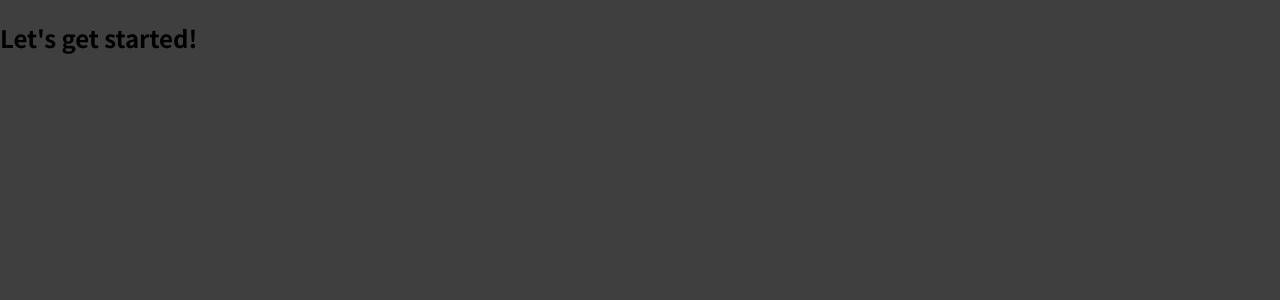
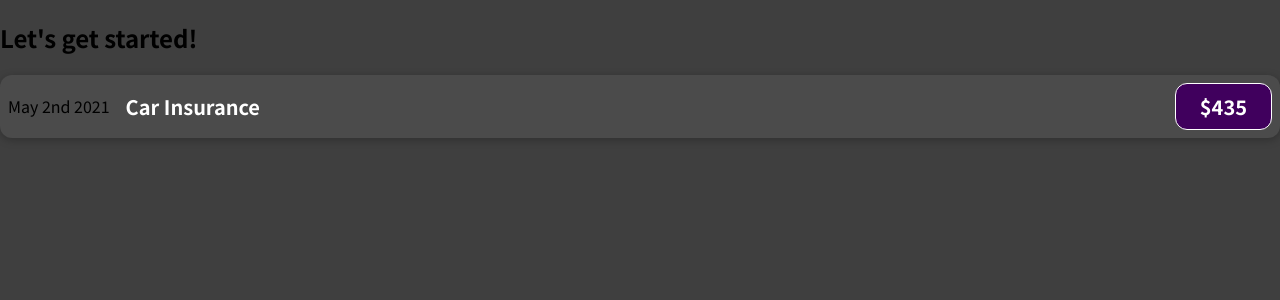
Before and after one commit to ahmedbecirevic/expenses-react-app, a JavaScript app: page / in a window 1280 px wide. Shown: the top 300 px of the page. Built offline with nearby package versions, Linux system fonts and the light colour scheme.

Commit message:
add item component, styling

```diff
--- a/src/App.js
+++ b/src/App.js
@@ -1,7 +1,10 @@
+import ExpenseItem from "./components/ExpenseItem";
+
 function App() {
   return (
     <div>
       <h2>Let's get started!</h2>
+      <ExpenseItem />
     </div>
   );
 }
--- /dev/null
+++ b/src/components/ExpenseItem.css
@@ -0,0 +1,56 @@
+.expense-item {
+  display: flex;
+  justify-content: space-between;
+  align-items: center;
+  box-shadow: 0 2px 8px rgba(0, 0, 0, 0.25);
+  padding: 0.5rem;
+  margin: 1rem 0;
+  border-radius: 12px;
+  background-color: #4b4b4b;
+}
+
+.expense-item__description {
+  display: flex;
+  flex-direction: column;
+  gap: 1rem;
+  align-items: flex-end;
+  flex-flow: column-reverse;
+  justify-content: flex-start;
+  flex: 1;
+}
+
+.expense-item h2 {
+  color: #3a3a3a;
+  font-size: 1rem;
+  flex: 1;
+  margin: 0 1rem;
+  color: white;
+}
+
+.expense-item__price {
+  font-size: 1rem;
+  font-weight: bold;
+  color: white;
+  background-color: #40005d;
+  border: 1px solid white;
+  padding: 0.5rem;
+  border-radius: 12px;
+}
+
+@media (min-width: 580px) {
+  .expense-item__description {
+    flex-direction: row;
+    align-items: center;
+    justify-content: flex-start;
+    flex: 1;
+  }
+
+  .expense-item__description h2 {
+    font-size: 1.25rem;
+  }
+
+  .expense-item__price {
+    font-size: 1.25rem;
+    padding: 0.5rem 1.5rem;
+  }
+}
--- /dev/null
+++ b/src/components/ExpenseItem.js
@@ -0,0 +1,15 @@
+import "./ExpenseItem.css";
+
+const ExpenseItem = () => {
+  return (
+    <div className="expense-item">
+      <div>May 2nd 2021</div>
+      <div className="expense-item__description">
+        <h2>Car Insurance</h2>
+        <div className="expense-item__price">$435</div>
+      </div>
+    </div>
+  );
+};
+
+export default ExpenseItem;
```
Also changed, not shown: public/index.html (+1 -22 lines).
